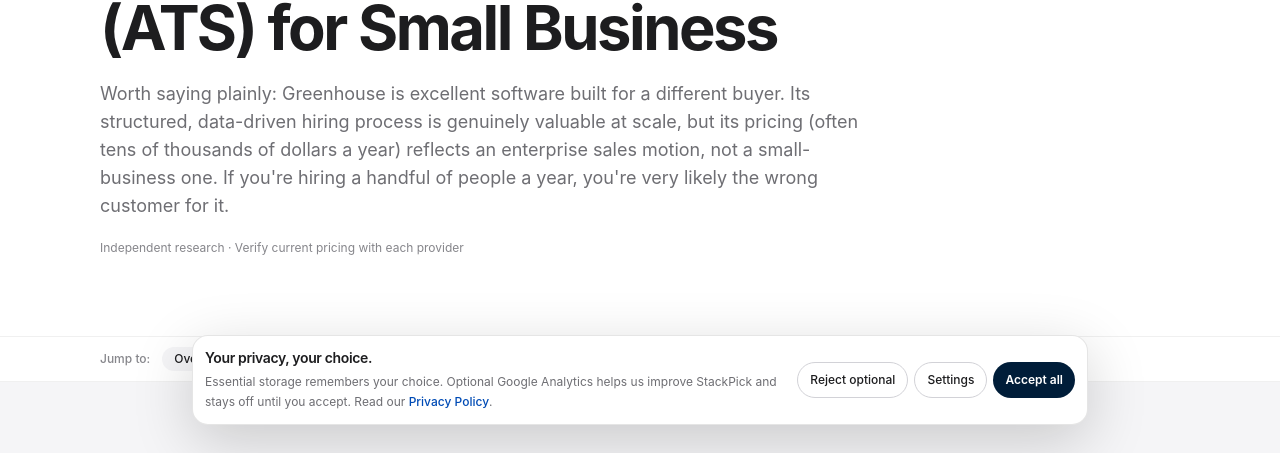
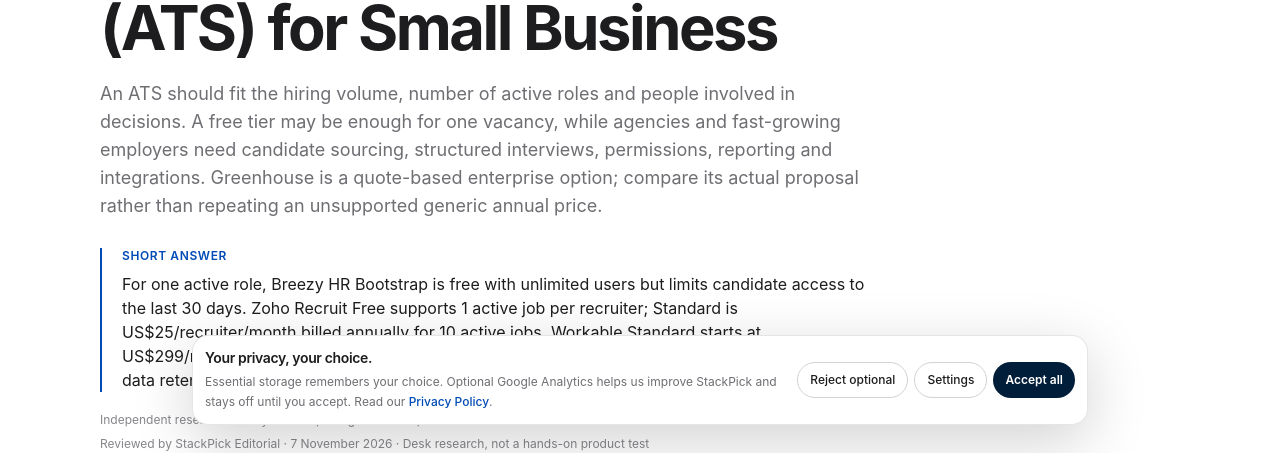
Before and after one commit to LinukaBandara/StackPick, a Next.js app: page /best/applicant-tracking-software in a window 1280 px wide. Shown: the part 351-804 px from the top of the page. Built offline with nearby package versions, Linux system fonts and the light colour scheme; no server answers.

Commit message:
Refresh ATS pricing and remove unsupported enterprise cost claims

```diff
--- a/app/best/applicant-tracking-software/page.tsx
+++ b/app/best/applicant-tracking-software/page.tsx
@@ -13,43 +13,45 @@ export default function Page() {
     <ComparisonArticle
       title="Best Applicant Tracking System (ATS) for Small Business"
       slug="applicant-tracking-software"
-      intro="Worth saying plainly: Greenhouse is excellent software built for a different buyer. Its structured, data-driven hiring process is genuinely valuable at scale, but its pricing (often tens of thousands of dollars a year) reflects an enterprise sales motion, not a small-business one. If you're hiring a handful of people a year, you're very likely the wrong customer for it."
-      pricingNote="Flat-rate vs. headcount-based pricing models aren't directly comparable without knowing your actual hiring volume. Confirm current tiers directly, especially since several vendors have renamed their plans in the past year."
+      reviewedOn="2026-11-07"
+      intro="An ATS should fit the hiring volume, number of active roles and people involved in decisions. A free tier may be enough for one vacancy, while agencies and fast-growing employers need candidate sourcing, structured interviews, permissions, reporting and integrations. Greenhouse is a quote-based enterprise option; compare its actual proposal rather than repeating an unsupported generic annual price."
+      quickAnswer="For one active role, Breezy HR Bootstrap is free with unlimited users but limits candidate access to the last 30 days. Zoho Recruit Free supports 1 active job per recruiter; Standard is US$25/recruiter/month billed annually for 10 active jobs. Workable Standard starts at US$299/month for 1–20 employees. Greenhouse is quote-based. Compare active jobs, candidate data retention, job-board distribution and hiring-team seats."
+      pricingNote="US plan details checked November 7, 2026. Breezy Bootstrap is free; Startup is US$157/month annual equivalent, Growth US$273 and Business US$439 (monthly billing is higher). Zoho Recruit Free is 1 active job/recruiter; Standard US$25/recruiter/month and Enterprise US$50 billed annually. Workable Standard US$299/month, Premier US$599 and Enterprise US$719 for the 1–20 employee band. Greenhouse does not publish a standard list price. Taxes, employee bands and promotional terms vary by country."
       tools={[
         {
           name: "Breezy HR",
           bestFor: "Most small and mid-sized businesses",
-          freeOption: "Free plan covers one active job posting.",
+          freeOption: "Bootstrap Free includes unlimited users, one active position or candidate pool at a time, and access to candidate data added in the last 30 days. Paid Startup starts at US$157/month on annual billing.",
           tradeoff:
-            "Flat-rate pricing with unlimited users at every paid tier is a genuinely different model from headcount-based competitors - cost doesn't creep up as your team grows or more people need pipeline visibility. Automation and reporting depth don't match Greenhouse's, which is the right trade for a small business's actual needs.",
-          url: "https://breezy.hr/",
+            "Unlimited users are included on the free Bootstrap plan, but only one active role/candidate pool can be worked at a time and older candidate data is restricted. Paid tiers unlock multiple roles, pipelines and automation; compare annual vs monthly billing.",
+          url: "https://breezy.hr/pricing",
         },
         {
           name: "Zoho Recruit",
           bestFor: "Very tight budgets, especially already using other Zoho products",
-          freeOption: "Free tier available for very light hiring volume.",
+          freeOption: "Free Edition: 1 active job per recruiter license. Standard is US$25/recruiter/month billed annually for 10 active jobs; Enterprise is US$50 for 20 active jobs.",
           tradeoff:
-            "The cheapest genuinely functional option here, and it connects smoothly if you're already on Zoho CRM or Zoho Books. Candidate experience and career-page customization are more basic than Breezy HR's.",
-          url: "https://www.zoho.com/recruit/",
+            "A permanent free tier and a 15-day full-featured trial make it accessible for small hiring volumes. Standard adds sourcing, resume management, branded careers pages and 10 active jobs; add-ons and taxes are separate.",
+          url: "https://www.zoho.com/recruit/pricing.html",
         },
         {
           name: "Workable",
           bestFor: "Businesses that want to proactively source candidates, not just post jobs and wait",
-          freeOption: "No free tier.",
+          freeOption: "No permanent free tier. Standard starts at US$299/month for 1–20 employees; Premier is US$599 and Enterprise US$719. The 15-day trial and plan eligibility are separate from paid renewal.",
           tradeoff:
-            "Genuinely strong at proactive candidate sourcing - searching and reaching out to potential candidates rather than only managing inbound applicants. That extra capability comes at a higher price point than Breezy HR for teams that don't need active sourcing.",
-          url: "https://www.workable.com/",
+            "Combines recruiting and HR in one bundle, including unlimited active jobs subject to fair-use limits, candidate sourcing and onboarding. Its monthly starting price is a significant commitment for a small business hiring only occasionally.",
+          url: "https://www.workable.com/pricing",
         },
         {
           name: "Greenhouse",
           bestFor: "Companies with a dedicated recruiting function hiring at real volume, not typical small businesses",
-          freeOption: "No free tier - enterprise, quote-based pricing.",
+          freeOption: "No public list price; request a quote and compare the full contract, implementation, seats and modules.",
           tradeoff:
-            "The structured hiring methodology, 500+ integration ecosystem, and scorecarding are genuinely best-in-class for organizations with real hiring volume and a dedicated recruiting team. For most small businesses hiring a handful of people a year, this is meaningfully more tool - and cost - than the job requires.",
-          url: "https://www.greenhouse.io/",
+            "A structured enterprise recruiting platform with interview kits, scorecards and extensive integrations. Because pricing is quote-based, request a proposal that separates platform, implementation, support, seat and add-on costs before comparing it with published small-business plans.",
+          url: "https://www.greenhouse.com/pricing",
         },
       ]}
-      bottomLine="Most small businesses: Breezy HR's flat-rate, unlimited-user pricing fits how a small team actually hires. Extremely tight budget? Zoho Recruit. Need to proactively find candidates rather than wait for applicants? Workable. Have a dedicated recruiting team and real hiring volume? Then, and only then, is Greenhouse worth its price tag."
+      bottomLine="For one open role and a very small team, start with Breezy Bootstrap or Zoho Recruit Free and check the active-job and candidate-retention caps. Workable suits employers needing bundled recruiting and HR; Greenhouse is worth evaluating when structured enterprise hiring and integrations justify a custom quote. Compare cost per active role, not just per employee."
     />
   );
 }
```
